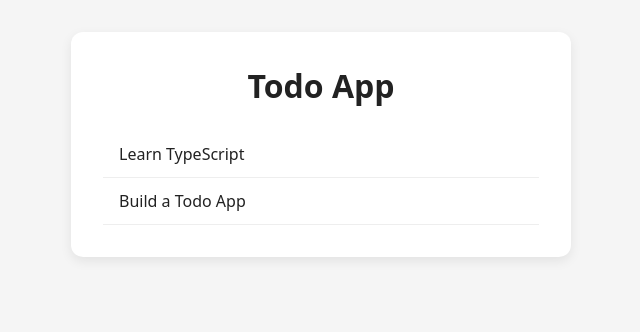
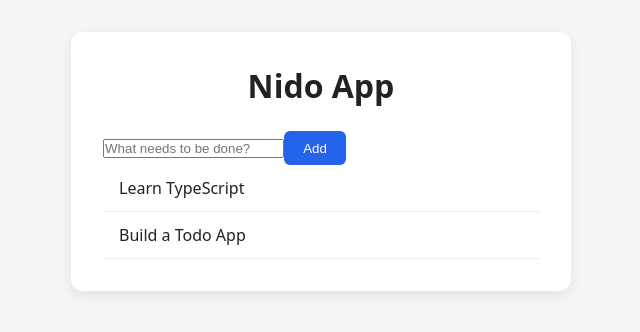
Before and after one commit to AfriCodeWizard/Todo-App, a React (Vite) app: page / in a window 1280 px wide. Shown: the top 332 px of the page, without its empty margins (319-959 px from the left). Built offline with nearby package versions, Linux system fonts and the light colour scheme.

Commit message:
feat: add ability to create new todos

```diff
--- a/src/App.css
+++ b/src/App.css
@@ -28,3 +28,17 @@ h1 {
     text-decoration: line-through;
     color: #888;
 }
+
+.input-row button {
+    padding: 0.6rem 1.2rem;
+    background: #2563eb;
+    color: white;
+    border: none;
+    border-radius: 6px;
+    cursor: pointer;
+    font-weight: 500;
+}
+
+.input-row button:hover {
+    background: #1d4ed8;
+}
--- a/src/App.tsx
+++ b/src/App.tsx
@@ -9,21 +9,51 @@ function App() {
     { id: 2, text: 'Build a Todo App', completed: false },
   ])
 
+  const [input, setInput] = useState('')
+
+  const addTodo = () => {
+    const text = input.trim()
+    if (!text) return
+
+    const newTodo: Todo = {
+      id: Date.now(),
+      text,
+      completed: false,
+    }
+
+    setTodos([...todos, newTodo])
+    setInput('')
+  }
+
+  const handleKeyDown = (e: React.KeyboardEvent<HTMLInputElement>) => {
+    if (e.key === 'Enter') {
+      addTodo()
+    }
+  }
+
   return (
     <div className="app">
-      <h1>Todo App</h1>
+      <h1>Nido App</h1>
+
+      <div className= "input-row">
+        <input
+          type="text"
+          value={input}
+          onChange={(e) => setInput(e.target.value)}
+          onKeyDown={handleKeyDown}
+          placeholder="What needs to be done?"
+        />
+        <button onClick={addTodo}>Add</button>
+      </div>
 
       <ul className="todo-list">
         {todos.map((todo) => (
-          <li
-            key={todo.id}
-            className={`todo-item ${todo.completed ? 'completed' : ''}`}
-          >
+          <li key={todo.id} className={todo.completed ? 'completed' : ''}>
             {todo.text}
           </li>
         ))}
       </ul>
-    </div>
+      </div>
   )
 }
 
```
